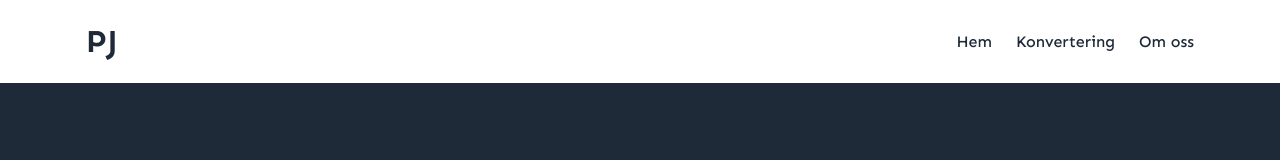
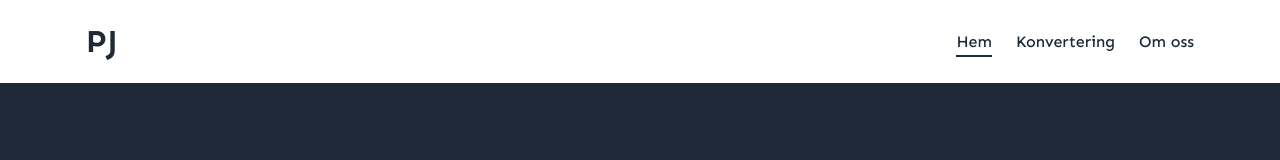
Before and after one commit to Punttt/AngularLab, an Angular app: page /home in a window 1280 px wide. Shown: the top 160 px of the page. Built offline with nearby package versions, Linux system fonts and the light colour scheme.

Commit message:
lägger till routerlinkactive och en border vid active i navbar

```diff
--- a/src/app/partials/main-header/main-header.html
+++ b/src/app/partials/main-header/main-header.html
@@ -4,9 +4,9 @@
 
         <nav>
             <ul>
-                <li><a routerLink="">Hem</a></li>
-                <li><a routerLink="converter">Konvertering</a></li>
-                <li><a routerLink="about">Om oss</a></li>
+                <li><a routerLinkActive="current" routerLink="home">Hem</a></li>
+                <li><a routerLinkActive="current" routerLink="converter">Konvertering</a></li>
+                <li><a routerLinkActive="current" routerLink="about">Om oss</a></li>
             </ul>
         </nav>
     </div>
--- a/src/app/partials/main-header/main-header.scss
+++ b/src/app/partials/main-header/main-header.scss
@@ -25,4 +25,9 @@ nav ul li a {
 
 nav ul li a:hover {
     opacity: 0.7;
+    border-bottom: 2px solid #1E2A38;
 }
+
+nav ul li a.current {
+    border-bottom: 2px solid #1E2A38;
+}
--- a/src/app/partials/main-header/main-header.ts
+++ b/src/app/partials/main-header/main-header.ts
@@ -3,7 +3,7 @@ import { RouterLink, RouterLinkActive } from "@angular/router";
 
 @Component({
   selector: 'main-header',
-  imports: [RouterLink],
+  imports: [RouterLink, RouterLinkActive],
   templateUrl: './main-header.html',
   styleUrl: './main-header.scss',
 })
```
